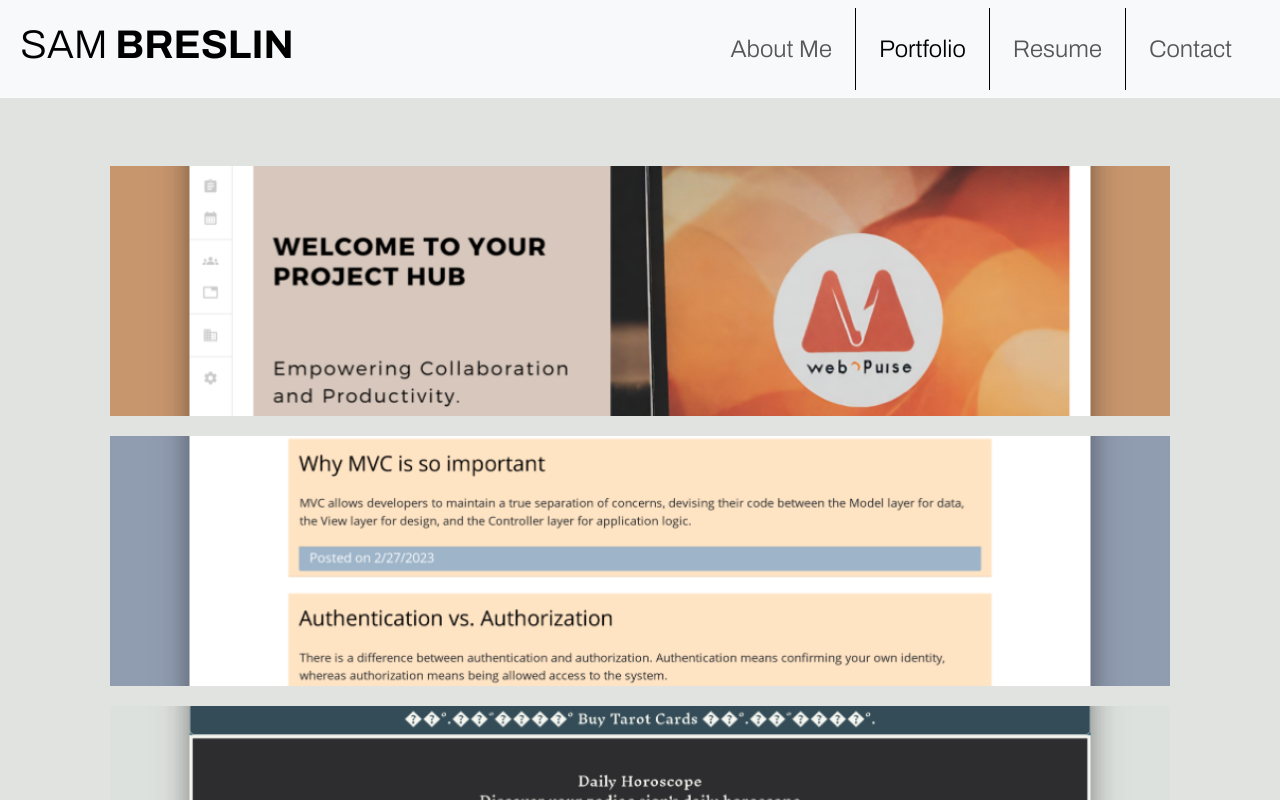
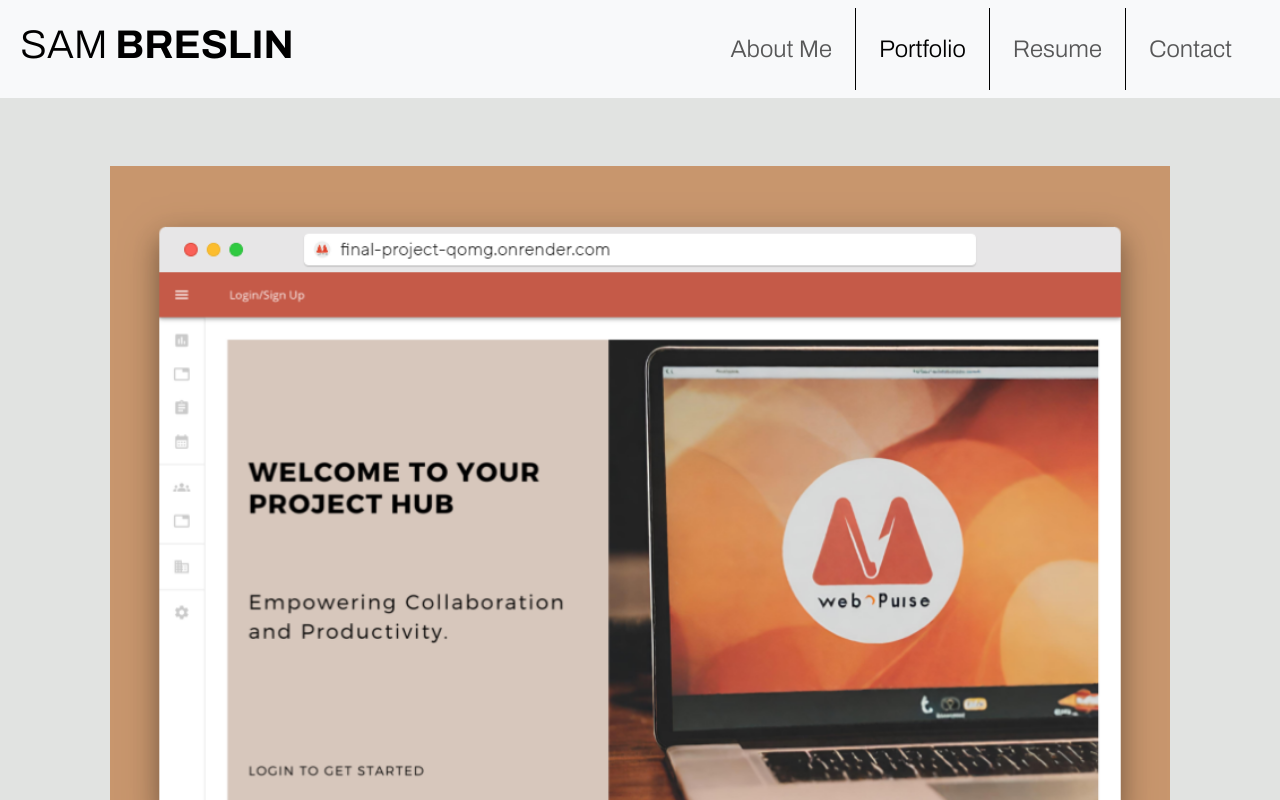
Before and after one commit to sambrez/react-portfolio, a React (Vite) app in the folder react-portfolio/: page /Portfolio in a window 1280 px wide. Shown: the top 800 px of the page. Built offline with nearby package versions, Linux system fonts and the light colour scheme.

Commit message:
correction to project card aspect ratio

```diff
--- a/react-portfolio/src/styles/Portfolio.css
+++ b/react-portfolio/src/styles/Portfolio.css
@@ -59,6 +59,9 @@
   flex-wrap: wrap;
   justify-content: center;
   padding: 0;
+  aspect-ratio: 3/2;
+  max-width: 1200px;
+  max-height: 825px;
 }
 
 #div2 {
```
